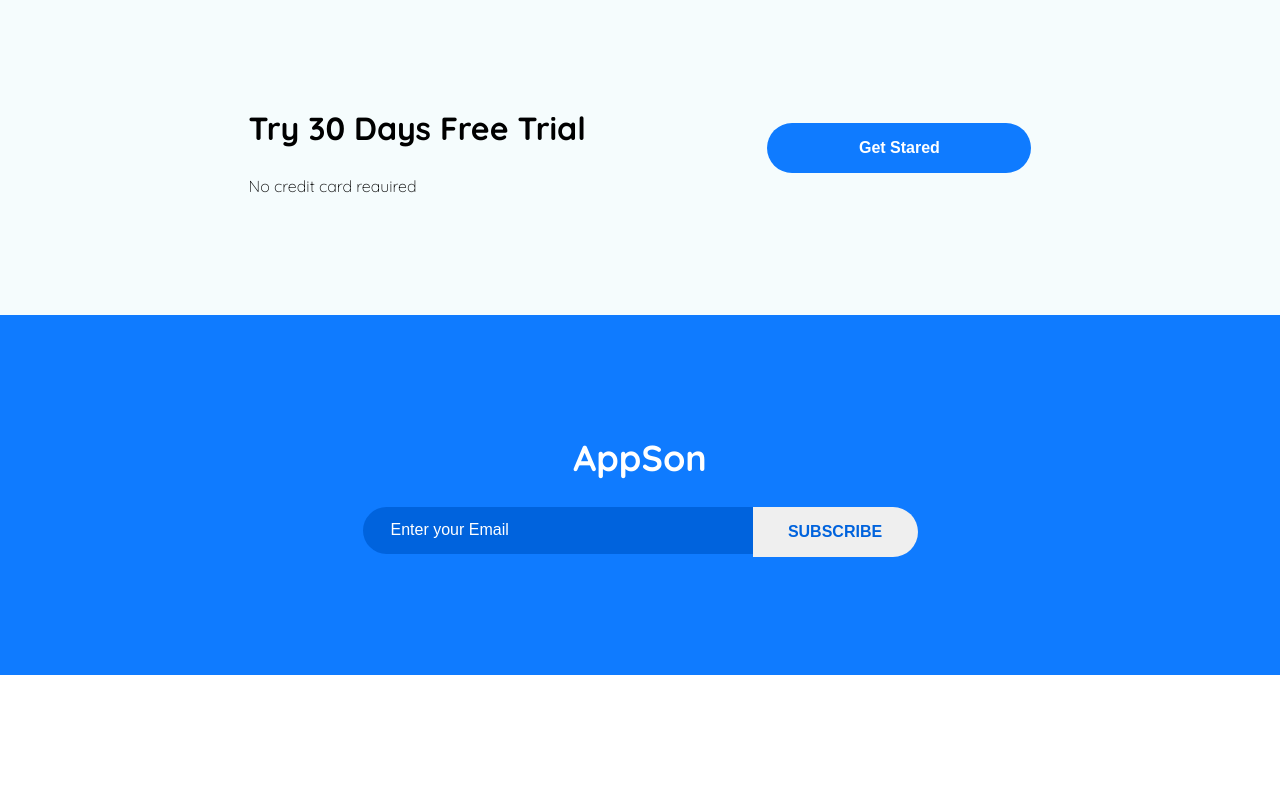
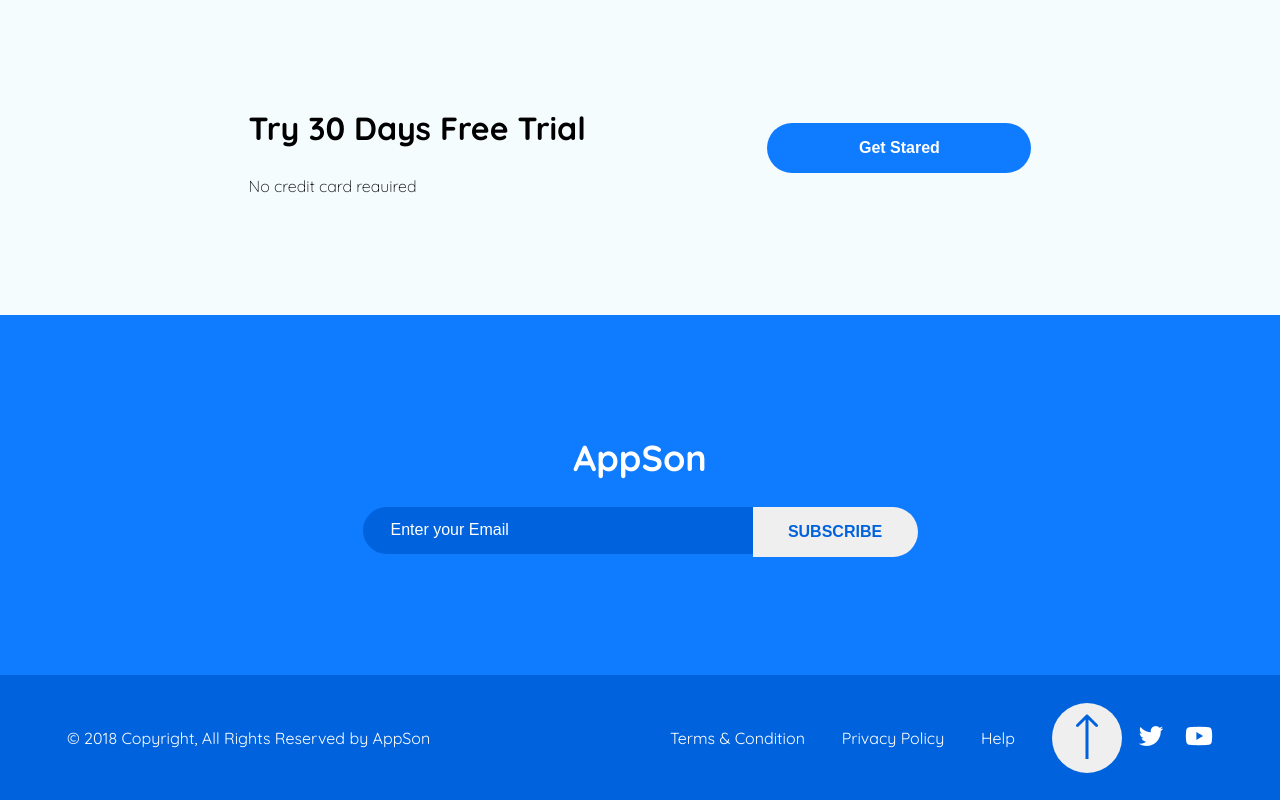
Before and after one commit to DNsoul/sa_task_1, a plain HTML site: page index.html in a window 1280 px wide. Shown: the part 5909-6709 px from the top of the page. Before the commit the page ends 6584 px from the top, so only its background shows below. Drawn offline with Linux system fonts and the light colour scheme.

Commit message:
created footer

```diff
--- a/index.html
+++ b/index.html
@@ -262,5 +262,25 @@
             </form>
         </div>
     </section>
+    <footer class="footer">
+        <div class="content">
+            <span class="foorter-corp">© 2018 Copyright, All Rights Reserved by AppSon</span>
+            <div class="footer-connection">
+                <div class="footer-links">
+                    <a href="/">Terms & Condition</a>
+                    <a href="/">Privacy Policy</a>
+                    <a href="/">Help</a>
+                </div>
+                <div class="footer-socials">
+                    <a class="footer-social" href="/"><img src="./img/Facebook.png" alt="Facebook"></a>
+                    <a class="footer-social" href="/"><img src="./img/Twiter.png" alt="Twiter"></a>
+                    <a class="footer-social" href="/"><img src="./img/Youtube.png" alt="Youtube"></a>
+                </div>
+            </div>
+        </div>
+        <button class="button button-circle scroll-up">
+            <img src="./img/Arrow_up.svg" alt="arrow">
+        </button>
+    </footer>
 </body>
 </html>
--- a/style.scss
+++ b/style.scss
@@ -706,3 +706,53 @@ section {
         }
     }
 }
+
+.footer {
+    height: 125px;
+    background: #0063DD;
+    color: #fff;
+    position: relative;
+
+    & .content {
+        display: flex;
+        align-items: center;
+        justify-content: space-between;
+    }
+
+    &-corp {
+        font-weight: 300;
+        font-size: 16px;
+        line-height: 150%;
+    }
+
+    &-links {
+        width: 345px;
+        display: flex;
+        justify-content: space-between;
+
+        & > a {
+            text-decoration: none;
+            color:#fff;
+        }
+    }
+
+    &-socials {
+        width: 110px;
+        display: flex;
+        align-items: center;
+        justify-content: space-between;
+    }
+
+    &-connection {
+        display: flex;
+        align-items: center;
+        width: 543px;
+        justify-content: space-between;
+    }
+}
+
+.scroll-up {
+    position: absolute;
+    right: 158px;
+    bottom: 27px;
+}
```
Also changed, not shown: img/Arrow_up.svg (added), img/Facebook.png (added), img/Twiter.png (added), img/Youtube.png (added), style.css, 1 other file.
